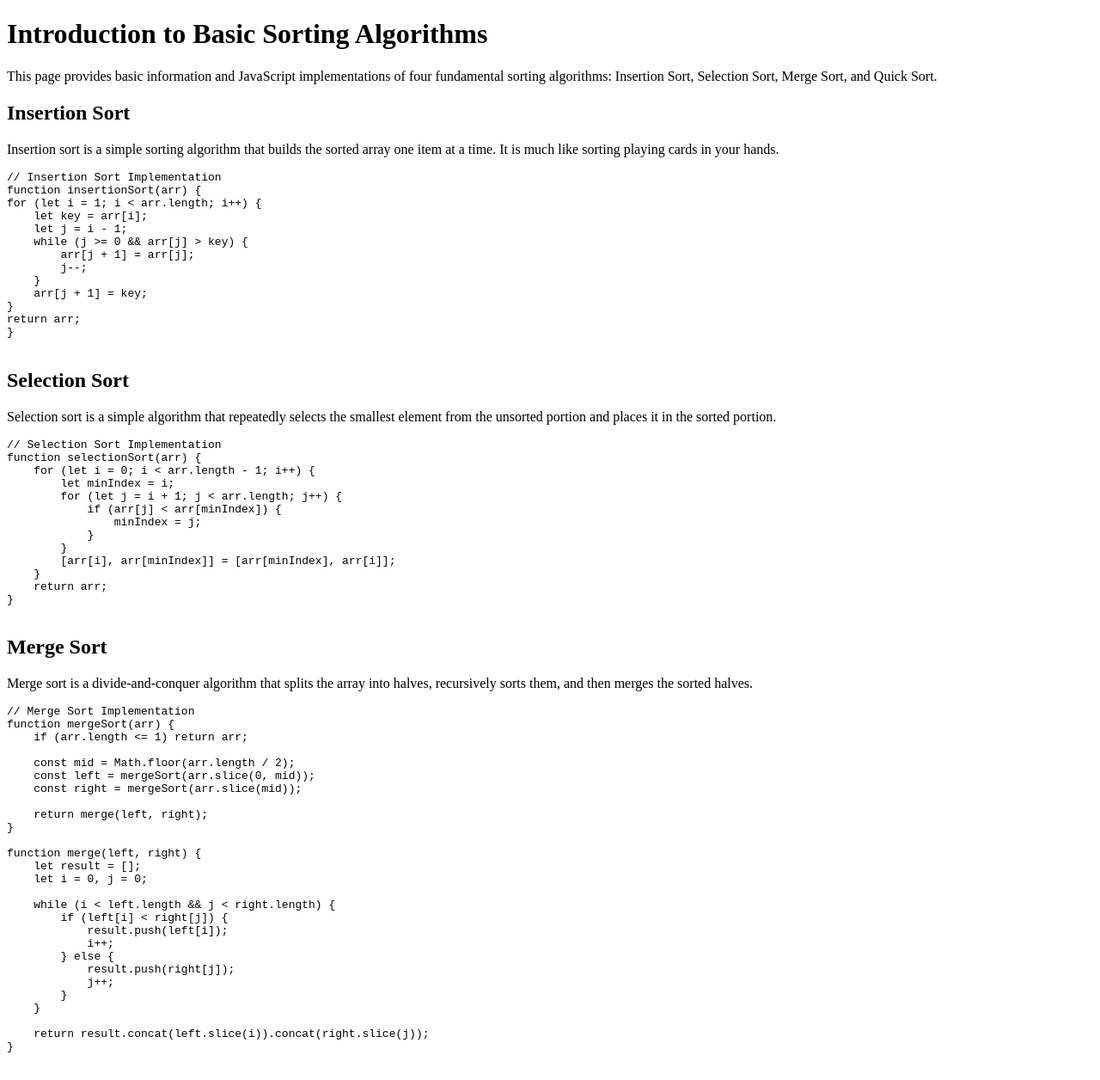
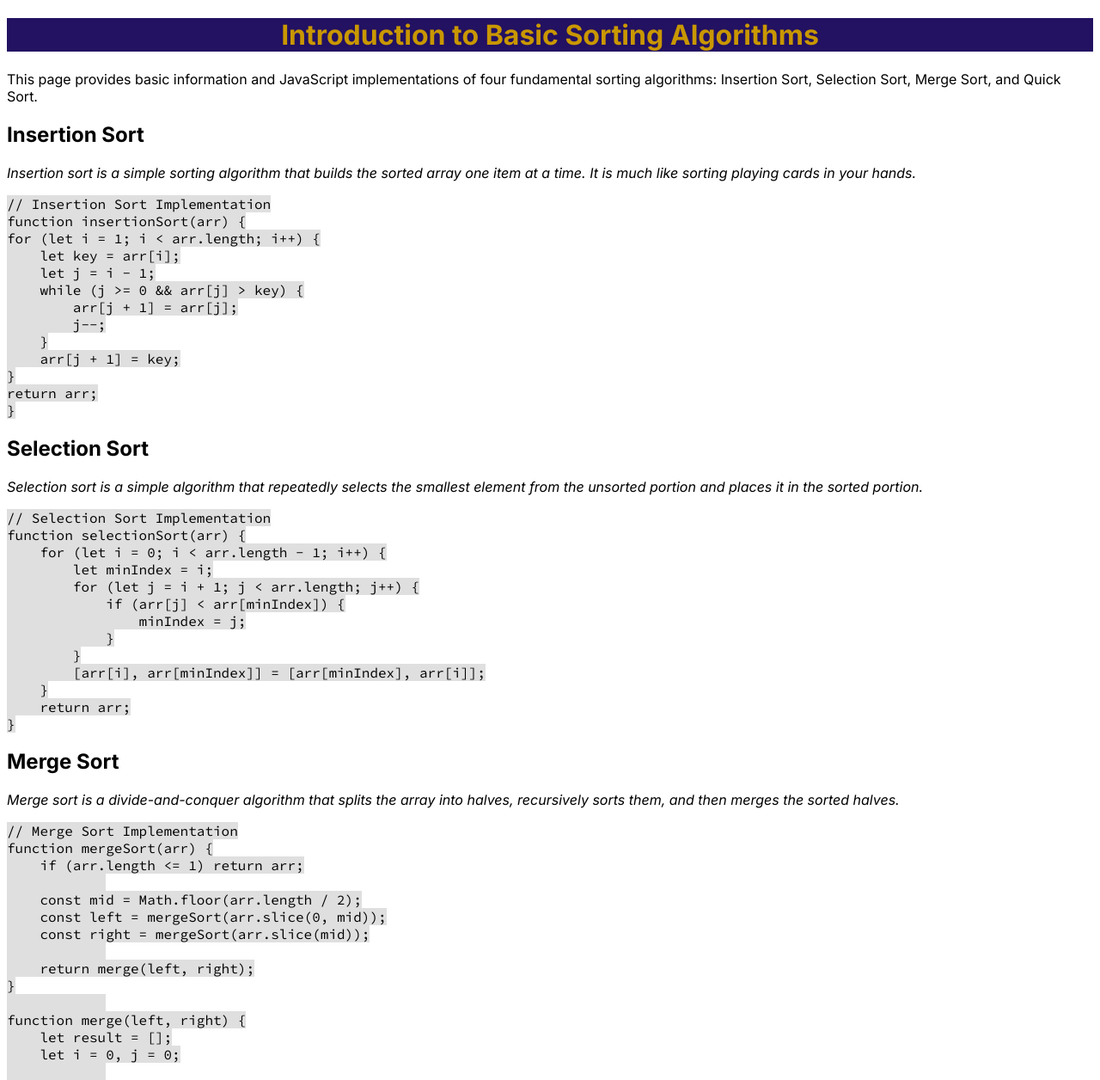
Before and after one commit to StevieBrunton/four-sorting-algo, a plain HTML site: page index.html in a window 1280 px wide. Shown: the top 1256 px of the page at 86% size. Drawn offline with Linux system fonts and the light colour scheme.

Commit message:
made it fancyyyy

```diff
--- a/index.html
+++ b/index.html
@@ -1,21 +1,41 @@
 <!DOCTYPE html>
 <html lang="en">
+
 <head>
     <meta charset="UTF-8">
     <meta name="viewport" content="width=device-width, initial-scale=1.0">
     <title>Introduction to Basic Sorting Algorithms</title>
+    <link href="https://fonts.googleapis.com/css2?family=Inter:ital,opsz,wght@0,14..32,100..900;1,14..32,100..900&display=swap" rel="stylesheet">
+    <link href="https://fonts.googleapis.com/css2?family=Inter:ital,opsz,wght@0,14..32,100..900;1,14..32,100..900&family=Source+Code+Pro:ital,wght@0,200..900;1,200..900&display=swap" rel="stylesheet">
+    <style>
+        body{
+            font-family: "Inter";
+        }
+        code{
+            font-family: "Source Code Pro";
+            background-color: #dfdfdf;
+        }
+        footer,h1 {
+            background-color: #231161;
+            color: #C99700;
+            text-align: center;
+        }
+    </style>
 </head>
+
 <body>
     <h1>Introduction to Basic Sorting Algorithms</h1>
-    <p>This page provides basic information and JavaScript implementations of four fundamental sorting algorithms: Insertion Sort, Selection Sort, Merge Sort, and Quick Sort.</p>
+    <p>This page provides basic information and JavaScript implementations of four fundamental sorting algorithms:
+        Insertion Sort, Selection Sort, Merge Sort, and Quick Sort.</p>
 
+    <main>
         <!-- Insertion Sort Section -->
         <div id="insertion-sort" class="algorithm">
             <h2>Insertion Sort</h2>
             <p>
-            Insertion sort is a simple sorting algorithm that builds the sorted
+                <i>Insertion sort is a simple sorting algorithm that builds the sorted
                     array one item at a time. It is much like sorting playing cards in
-            your hands.
+                    your hands.</i>
             </p>
             <pre><code class="language-javascript">// Insertion Sort Implementation
 function insertionSort(arr) {
@@ -29,15 +49,14 @@ for (let i = 1; i < arr.length; i++) {
     arr[j + 1] = key;
 }
 return arr;
-}
-        </code></pre>
+}</code></pre>
         </div>
         <div id="selection-sort" class="algorithm">
             <h2>Selection Sort</h2>
             <p>
-            Selection sort is a simple algorithm that repeatedly selects the
+                <i>Selection sort is a simple algorithm that repeatedly selects the
                     smallest element from the unsorted portion and places it in the
-            sorted portion.
+                    sorted portion.</i>
             </p>
             <pre><code class="language-javascript">// Selection Sort Implementation
 function selectionSort(arr) {
@@ -51,15 +70,14 @@ function selectionSort(arr) {
         [arr[i], arr[minIndex]] = [arr[minIndex], arr[i]];
     }
     return arr;
-}
-        </code></pre>
+}</code></pre>
         </div>
         <div id="merge-sort" class="algorithm">
             <h2>Merge Sort</h2>
             <p>
-            Merge sort is a divide-and-conquer algorithm that splits the array
+                <i>Merge sort is a divide-and-conquer algorithm that splits the array
                     into halves, recursively sorts them, and then merges the sorted
-            halves.
+                    halves.</i>
             </p>
             <pre><code class="language-javascript">// Merge Sort Implementation
 function mergeSort(arr) {
@@ -87,15 +105,14 @@ function merge(left, right) {
     }
 
     return result.concat(left.slice(i)).concat(right.slice(j));
-}
-        </code></pre>
+}</code></pre>
         </div>
         <div id="quick-sort" class="algorithm">
             <h2>Quick Sort</h2>
             <p>
-            Quick sort is a divide-and-conquer algorithm that selects a pivot
+                <i>Quick sort is a divide-and-conquer algorithm that selects a pivot
                     element, partitions the array around the pivot, and recursively
-            sorts the partitions.
+                    sorts the partitions.</i>
             </p>
             <pre><code class="language-javascript">// Quick Sort Implementation
 function quickSort(arr) {
@@ -114,8 +131,11 @@ function quickSort(arr) {
     }
 
     return [...quickSort(left), pivot, ...quickSort(right)];
-}
-        </code></pre>
+}</code></pre>
         </div>
+    </main>
+    <footer>
+        <b>© 2025 SF State University - Intro to Web Development</b>
+    </footer>
 </body>
 </html>
```
Lines whose indentation alone changed are shown as unchanged.
